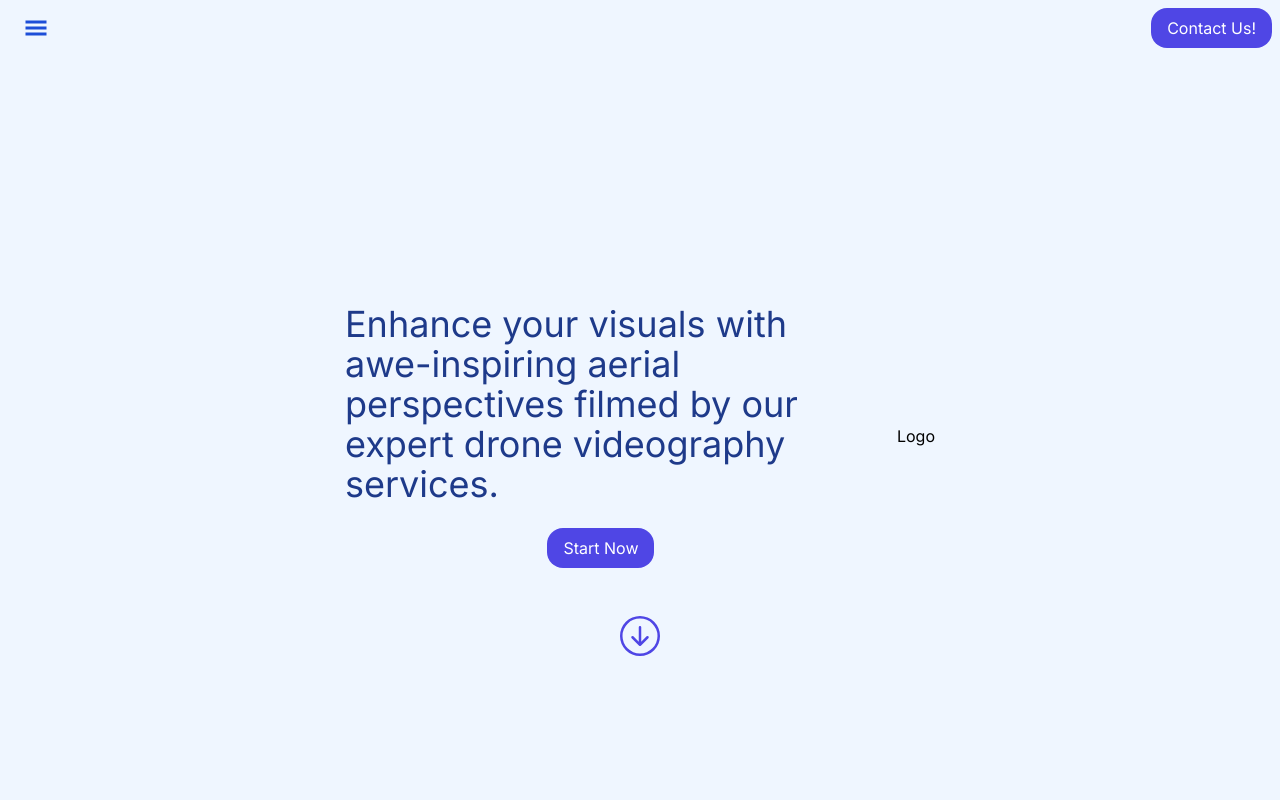
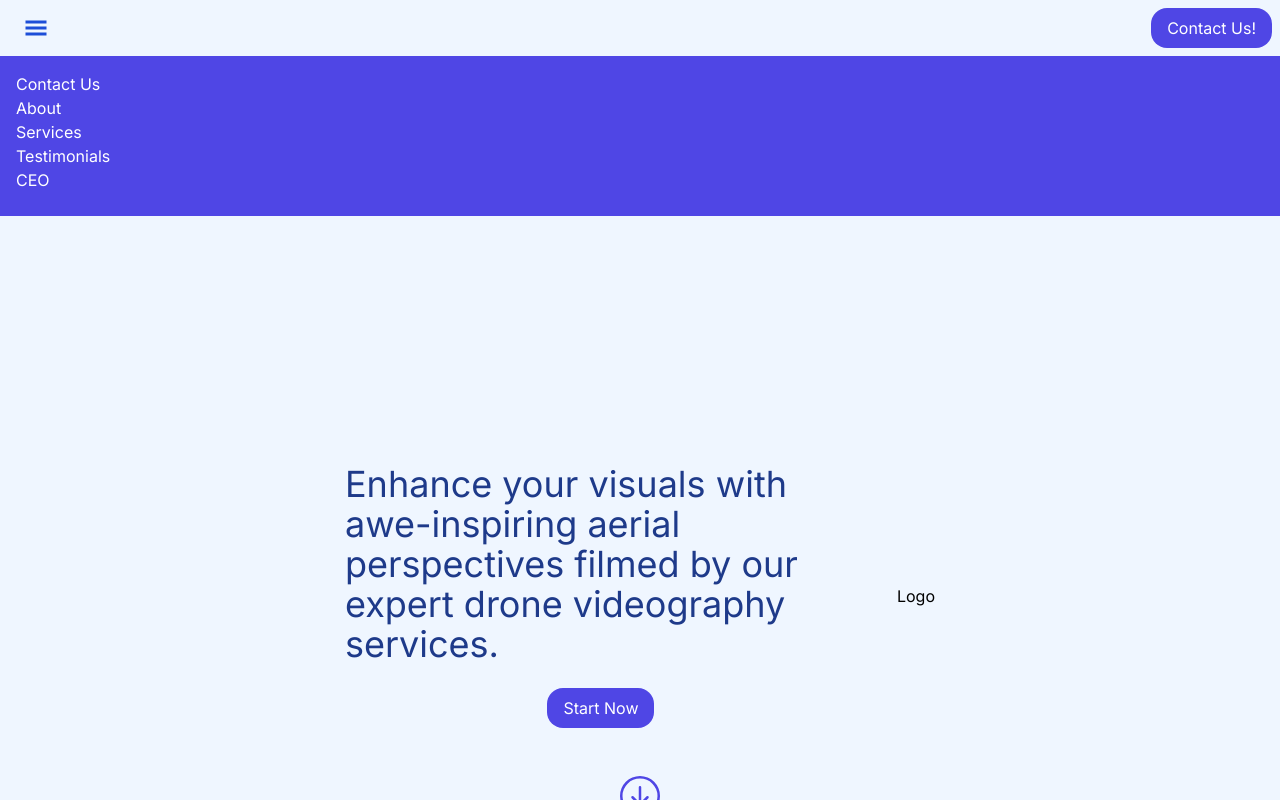
Before and after one commit to SushantChhetry/skywalkair-drones, a Next.js app in the folder skywalkair-website/: page / in a window 1280 px wide. Both pictures are taken after a click on the button 36 px from the left and 28 px from the top of the page. Shown: the top 800 px of the page. Built offline with nearby package versions, Linux system fonts and the light colour scheme.

Commit message:
Added Nav bar functionality

```diff
--- a/skywalkair-website/app/components/Nav.tsx
+++ b/skywalkair-website/app/components/Nav.tsx
@@ -2,6 +2,7 @@
 
 import { GiHamburgerMenu } from "react-icons/gi";
 import { useState, useEffect } from "react";
+import Link from "next/link";
 
 const Nav = () => {
   const [navOpen, setNavOpen] = useState(false);
@@ -24,6 +25,29 @@ const Nav = () => {
           Contact Us!
         </button>
       </nav>
+      {navOpen ? (
+        <div className=" max-w-screen bg-indigo-600 text-white p-4 h-40">
+          <ul>
+            <li className="hover:text-gray-400  w-fit">
+              <Link href="#contact">Contact Us</Link>
+            </li>
+            <li className="hover:text-gray-400 w-fit">
+              <Link href="#about">About</Link>
+            </li>
+            <li className="hover:text-gray-400 w-fit">
+              <Link href="#services">Services</Link>
+            </li>
+            <li className="hover:text-gray-400 w-fit">
+              <Link href="#client">Testimonials</Link>
+            </li>
+            <li className="hover:text-gray-400 w-fit">
+              <Link href="#ceo">CEO</Link>
+            </li>
+          </ul>
+        </div>
+      ) : (
+        ""
+      )}
     </div>
   );
 };
```
